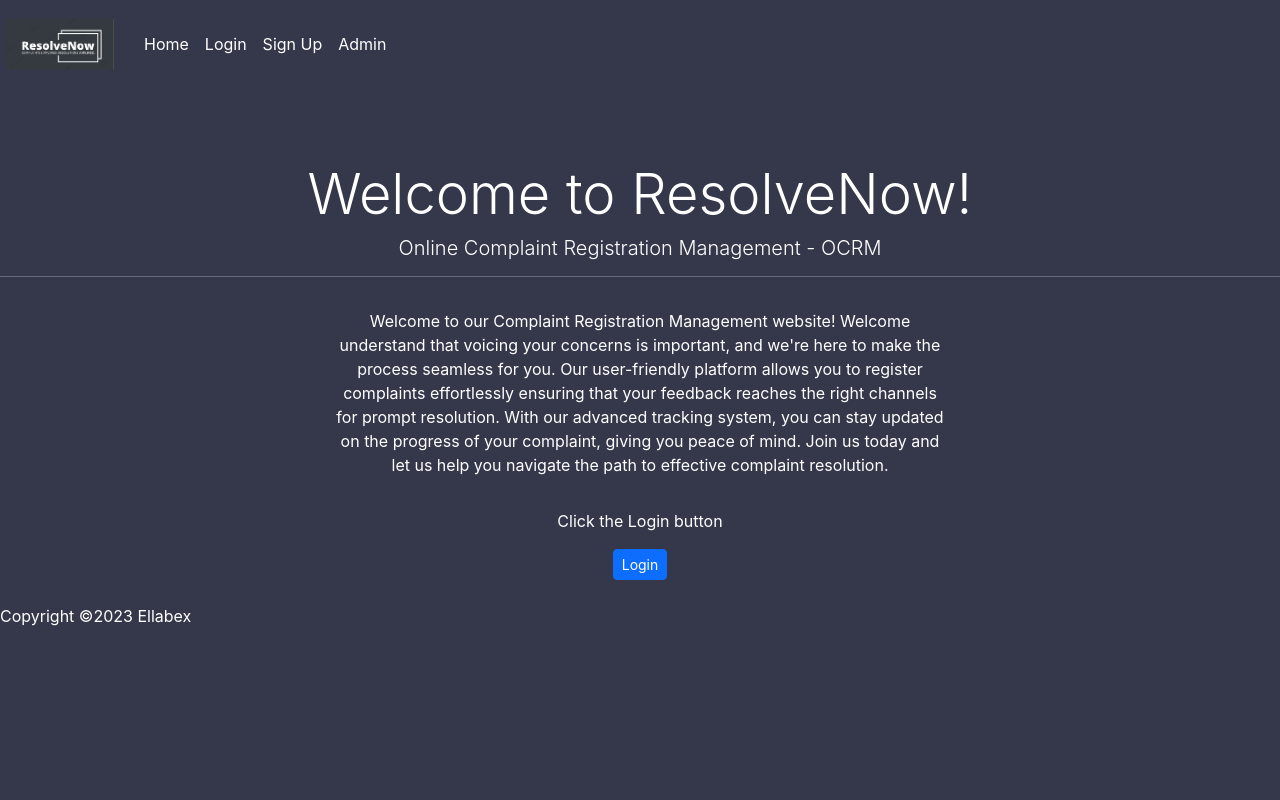
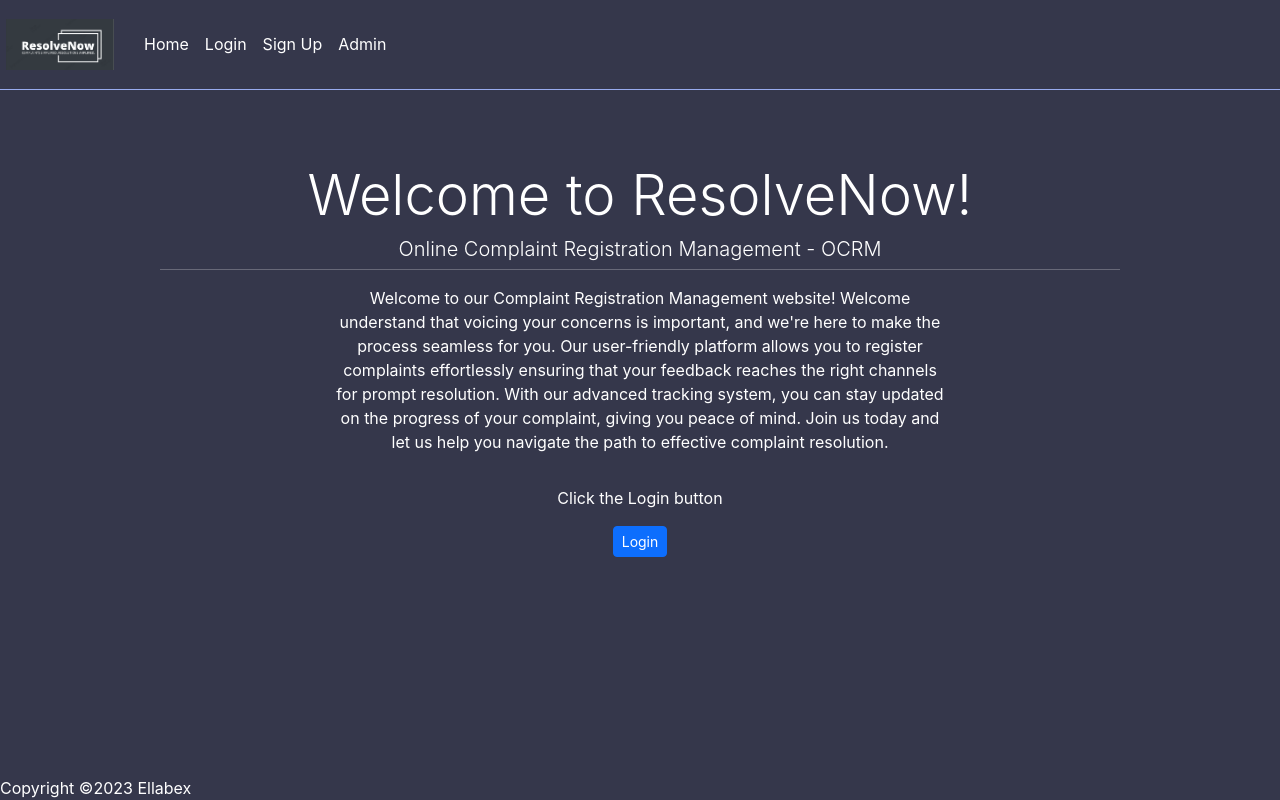
Before and after one commit to EllaRepo/resolvenow, a React (Create React App) app in the folder frontend/: page / in a window 1280 px wide. Built offline with nearby package versions, Linux system fonts and the light colour scheme.

Commit message:
add class properties to defines the look of each classes used in react components

```diff
--- a/frontend/src/index.css
+++ b/frontend/src/index.css
@@ -37,14 +37,12 @@
     background-color: #171717;
 }
 
-footer {
+.footer {
     position: fixed;
-    background-color: inherit;
+    justify-content: right;
+    width: 100%;
     bottom: 0;
-    left: 0;
-    right: 0;
-    padding: 2px;
-    text-align: right;
+    color: white;
 }
 
 .usr_comps {
@@ -69,8 +67,21 @@
     padding-bottom: 0px;
     margin: 20px;
 
-    border: 1px solid #39ce52;
+    border: 1px solid #98ABEE;
     border-radius: 4px;
+}
+
+.sidebar {
+    border-right: 1px solid #98ABEE;
+    border-radius: 6px;
+}
+
+.maindisplay {
+    border: 1px solid #836FFF;
+}
+
+.bottomBorder {
+    border-bottom: 1px solid #98ABEE;
 }
 
 .headline {
@@ -79,7 +90,6 @@
     position: relative;
     align-items: center;
     justify-content: space-between;
-    color: #21ce54;
 }
 
 .comp_status {
@@ -87,10 +97,10 @@
     justify-content: center;
     align-self: flex-end;
 
-    color: #21ce54;
+    color: #98ABEE;
     font-size: 25px;
     padding: 5px;
-    border: 2px solid #21ce54;
+    border: 2px solid #98ABEE;
     border-radius: 20%;
     float: right;
 
@@ -99,9 +109,14 @@
 .comp_detail {
     display: block;
     width: 100%;
-
     padding-top: 5px;
     padding-bottom: 0px;
     margin-top: 10px;
     margin-bottom: 0px;
 }
+
+.horizontal_line {
+    width: 75%;
+    margin: 0 auto; /* Centers the line horizontally */
+    border-top: 1px solid ; /* Adjust the color and thickness as needed */
+}
```
